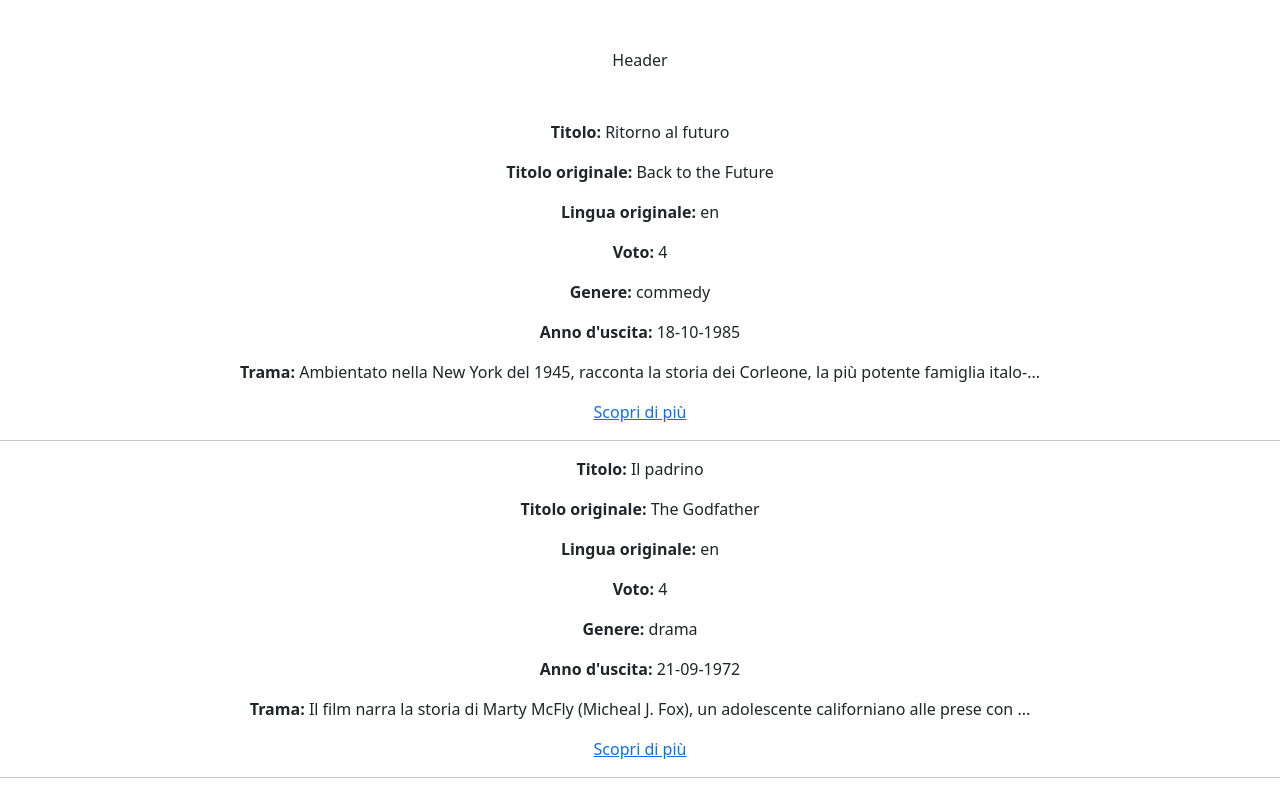
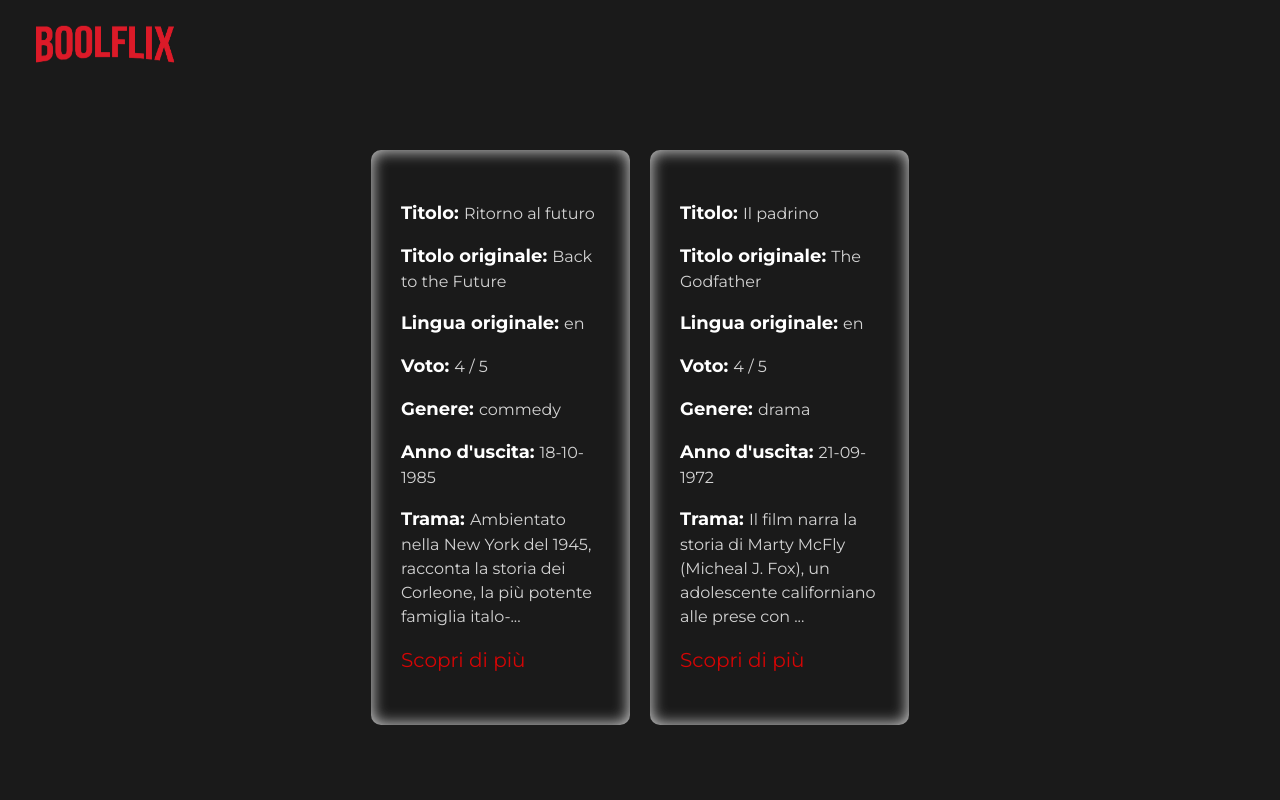
Before and after one commit to AndreaCasentini93/php-oop-1, a PHP site: page / in a window 1280 px wide. Run offline with PHP 8.4, Linux system fonts and the light colour scheme.

Commit message:
Style Refactoring

```diff
--- a/css/style.css
+++ b/css/style.css
@@ -1,9 +1,63 @@
+/* COMMONS */
 * {
     box-sizing: border-box;
     padding: 0;
     margin: 0;
 }
 
+body {
+    font-family: 'Montserrat', sans-serif;
+    color: #ffffff;
+    background-color: #1A1A1A;
+}
+
 ul {
     list-style: none;
 }
+
+a {
+    text-decoration: none;
+}
+
+.movie_card {
+    width: calc((100% / 4) - 20px);
+    padding: 50px 30px;
+    border-radius: 10px;
+    margin: 10px;
+    box-shadow: inset 0 0 15px 1px #d3d3d3;
+}
+.movie_card p {
+    font-size: 16px;
+    color: #d3d3d3;
+}
+.movie_card strong {
+    font-size: 18px;
+    color: #ffffff;
+}
+.movie_card a {
+    font-size: 20px;
+    color: #D40505;
+    transition: opacity .5s;
+}
+.movie_card a:hover {
+    color: #D40505;
+    opacity: .7;
+}
+
+/* HEADER */
+header {
+    top: 0;
+    left: 0;
+    width: 100%;
+    height: 90px;
+    padding: 0 30px;
+}
+header a img {
+    width: 150px;
+}
+
+/* MAIN */
+main {
+    padding: 50px 0;
+    margin-top: 90px;
+}
--- a/index.php
+++ b/index.php
@@ -9,6 +9,12 @@ include_once __DIR__ . '/db/database.php';
         <meta charset="UTF-8">
         <meta http-equiv="X-UA-Compatible" content="IE=edge">
         <meta name="viewport" content="width=device-width, initial-scale=1.0">
+        <!-- FAVICON -->
+        <link rel="shortcut icon" href="img/favicon.png" type="image/x-icon">
+        <!-- GOOGLE FONTS -->
+        <link rel="preconnect" href="https://fonts.googleapis.com">
+        <link rel="preconnect" href="https://fonts.gstatic.com" crossorigin>
+        <link href="https://fonts.googleapis.com/css2?family=Montserrat:wght@400;700&display=swap" rel="stylesheet">
         <!-- BOOTSTRAP -->
         <link href="https://cdn.jsdelivr.net/npm/bootstrap@5.0.2/dist/css/bootstrap.min.css" rel="stylesheet" integrity="sha384-EVSTQN3/azprG1Anm3QDgpJLIm9Nao0Yz1ztcQTwFspd3yD65VohhpuuCOmLASjC" crossorigin="anonymous">
         <script src="https://cdn.jsdelivr.net/npm/bootstrap@5.0.2/dist/js/bootstrap.bundle.min.js" integrity="sha384-MrcW6ZMFYlzcLA8Nl+NtUVF0sA7MsXsP1UyJoMp4YLEuNSfAP+JcXn/tWtIaxVXM" crossorigin="anonymous"></script>
@@ -24,7 +30,8 @@ include_once __DIR__ . '/db/database.php';
         <!-- /HEADER -->
 
         <!-- MAIN -->
-        <main class="text-center">
+        <main>
+            <section class="container d-flex justify-content-center">
                 <?php foreach ($movies as $movie) { ?>
                     <?php
                         $new_movie = new Movie($movie["title"], $movie["original_title"], $movie["original_language"], $movie["vote"], $movie["genre"], $movie["year_release"], $movie["plot"]);
@@ -40,7 +47,7 @@ include_once __DIR__ . '/db/database.php';
                             <p><strong>Lingua originale: </strong><?= $new_movie->original_language; ?></p>
                         </div>
                         <div>
-                        <p><strong>Voto: </strong><?= $new_movie->vote; ?></p>
+                            <p><strong>Voto: </strong><?= $new_movie->vote; ?> / 5</p>
                         </div>
                         <div>
                             <p><strong>Genere: </strong><?= $new_movie->genre; ?></p>
@@ -55,8 +62,8 @@ include_once __DIR__ . '/db/database.php';
                             <a href="<?= $new_movie->url; ?>">Scopri di più</a>
                         </div>
                     </div>
-                <hr>
                 <?php } ?>
+            </section>
         </main>
         <!-- /MAIN -->
     </body>
--- a/partials/header.php
+++ b/partials/header.php
@@ -1,3 +1,5 @@
-<header class="text-center py-5">
-    Header
+<header class="position-fixed d-flex align-items-center">
+    <a href="index.php">
+        <img src="img/logo-boolflix.png" alt="logo boolflix">
+    </a>
 </header>
```
Also changed, not shown: img/favicon.png (added), img/logo-boolflix.png (added). Lines whose indentation alone changed are shown as unchanged.
